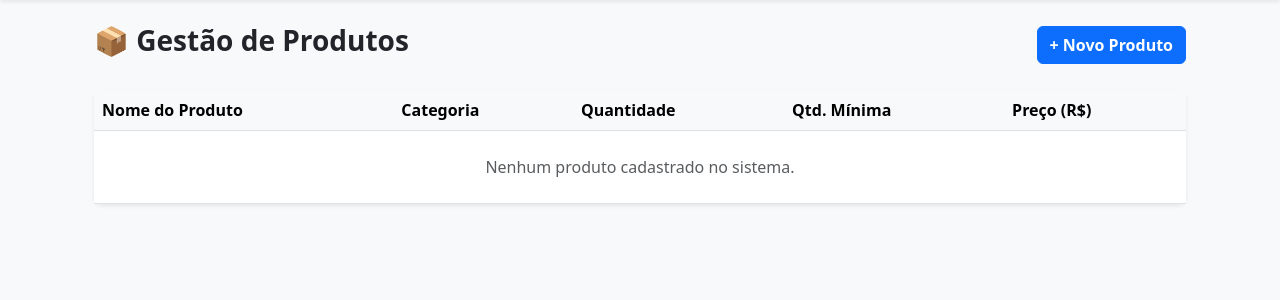
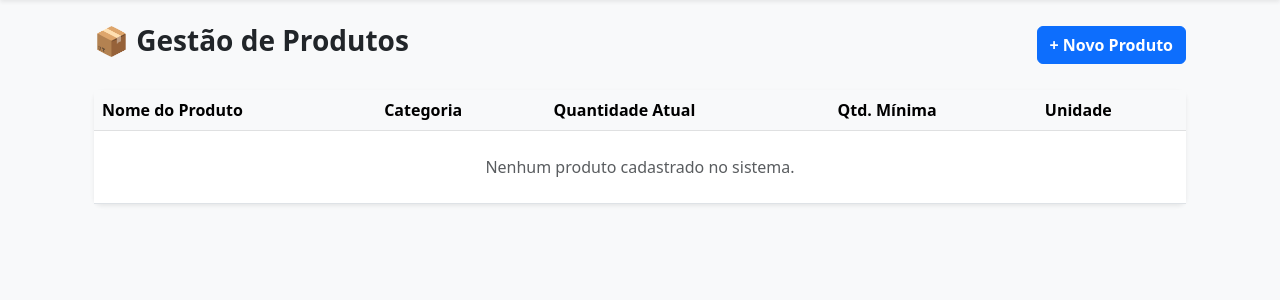
Before and after one commit to Hagane-no/Projeto-integrador-II, a Django app: page /produtos/ in a window 1280 px wide. Shown: the part 56-356 px from the top of the page. Run offline with Django 5.2, Linux system fonts and the light colour scheme; the visitor is signed in with stand-in values (Sample User, id 1); data that the repository does not hold is empty.

Commit message:
Update produtos.html

```diff
--- a/templates/produtos.html
+++ b/templates/produtos.html
@@ -27,9 +27,9 @@
                     <tr>
                         <th>Nome do Produto</th>
                         <th>Categoria</th>
-                        <th>Quantidade</th>
+                        <th>Quantidade Atual</th>
                         <th>Qtd. Mínima</th>
-                        <th>Preço (R$)</th>
+                        <th>Unidade</th>
                     </tr>
                 </thead>
                 <tbody>
@@ -38,12 +38,12 @@
                         <td class="fw-bold">{{ produto.nome }}</td>
                         <td>{{ produto.categoria.nome }}</td>
                         <td>
-                            <span class="badge {% if produto.quantidade <= produto.quantidade_minima %}bg-danger{% else %}bg-success{% endif %} fs-6">
-                                {{ produto.quantidade }}
+                            <span class="badge {% if produto.quantidade_atual <= produto.quantidade_minima %}bg-danger{% else %}bg-success{% endif %} fs-6">
+                                {{ produto.quantidade_atual }}
                             </span>
                         </td>
                         <td>{{ produto.quantidade_minima }}</td>
-                        <td>R$ {{ produto.preco|floatformat:2 }}</td>
+                        <td>{{ produto.unidade_medida }}</td>
                     </tr>
                     {% empty %}
                     <tr>
```
